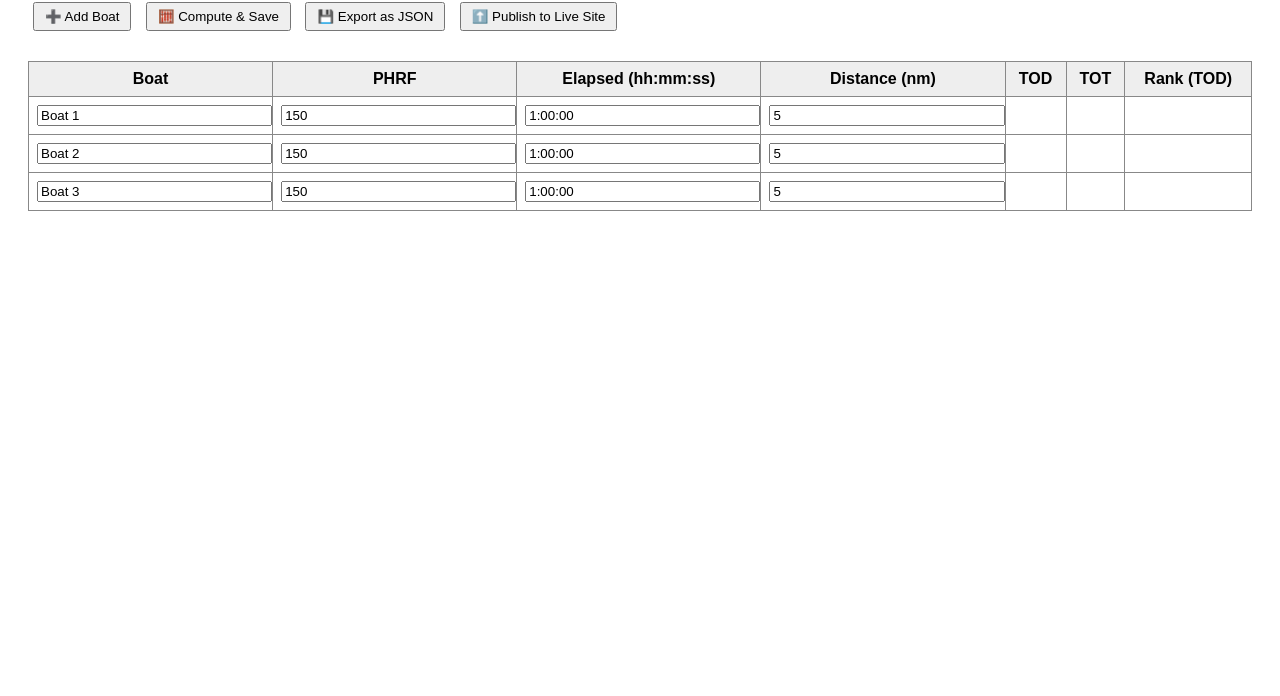
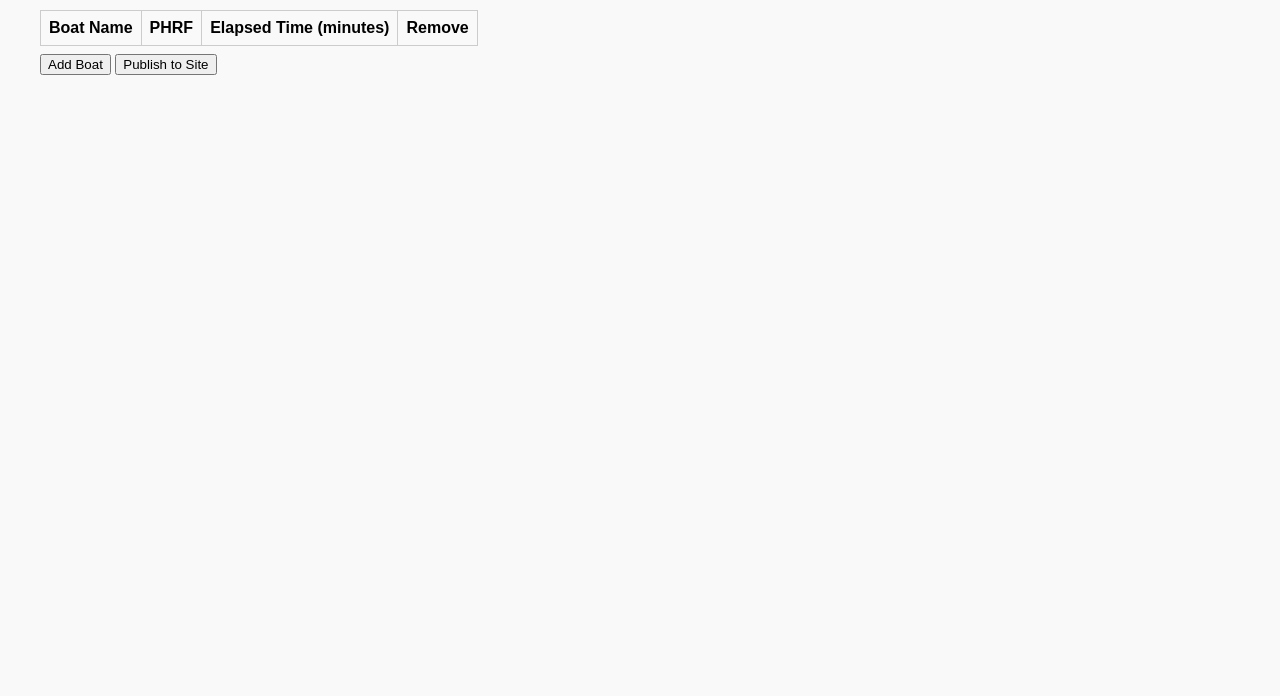
Before and after one commit to tenoneten/phrf-race-results, a plain HTML site: page admin-panel.html in a window 1280 px wide. Shown: the part 104-800 px from the top of the page. Drawn offline with Linux system fonts and the light colour scheme.

Commit message:
Simplify admin panel UI and connect publish button

```diff
--- a/admin-panel.html
+++ b/admin-panel.html
@@ -1,134 +1,98 @@
 <!DOCTYPE html>
-<html>
+<html lang="en">
 <head>
   <meta charset="UTF-8">
-  <title>PHRF Admin Panel</title>
+  <title>PHRF Race Admin Panel</title>
   <style>
-    body { font-family: sans-serif; padding: 20px; }
-    table { border-collapse: collapse; width: 100%; margin-top: 20px; }
-    th, td { border: 1px solid #888; padding: 8px; text-align: center; }
-    th { background: #eee; }
-    input { width: 100%; }
-    button { margin: 10px 5px; padding: 5px 10px; }
+    body {
+      font-family: sans-serif;
+      padding: 2rem;
+      background-color: #f9f9f9;
+    }
+    h1 {
+      margin-bottom: 1rem;
+    }
+    table, th, td {
+      border: 1px solid #ccc;
+      border-collapse: collapse;
+      padding: 0.5rem;
+    }
+    input {
+      width: 100px;
+    }
+    button {
+      margin: 0.5rem 0;
+    }
   </style>
 </head>
 <body>
-  <h2>Admin Panel – PHRF Race Calculator</h2>
-  <button onclick="addBoat()">➕ Add Boat</button>
-  <button onclick="computeAll()">🧮 Compute & Save</button>
-  <button onclick="exportResults()">💾 Export as JSON</button>
-  <button onclick="exportResultsAndRemind()">⬆️ Publish to Live Site</button>
-
-  <table id="fleet">
+  <h1>PHRF Race Results Admin Panel</h1>
+  <table id="boatsTable">
     <thead>
       <tr>
-        <th>Boat</th><th>PHRF</th><th>Elapsed (hh:mm:ss)</th>
-        <th>Distance (nm)</th><th>TOD</th><th>TOT</th><th>Rank (TOD)</th>
+        <th>Boat Name</th>
+        <th>PHRF</th>
+        <th>Elapsed Time (minutes)</th>
+        <th>Remove</th>
       </tr>
     </thead>
     <tbody></tbody>
   </table>
+  <button id="addBoatButton">Add Boat</button>
+  <button id="publishButton">Publish to Site</button>
 
   <script>
-    function parseHMS(s) {
-      const [h=0, m=0, s2=0] = s.split(':').map(Number);
-      return h * 3600 + m * 60 + s2;
+    const boatsTableBody = document.querySelector("#boatsTable tbody");
+
+    function addBoatRow(name = "", phrf = "", elapsed = "") {
+      const row = document.createElement("tr");
+      row.innerHTML = `
+        <td><input type="text" value="${name}" class="name"></td>
+        <td><input type="number" value="${phrf}" class="phrf"></td>
+        <td><input type="number" value="${elapsed}" class="elapsed"></td>
+        <td><button onclick="this.closest('tr').remove()">Remove</button></td>
+      `;
+      boatsTableBody.appendChild(row);
     }
 
-    function fmtHMS(sec) {
-      const h = Math.floor(sec / 3600),
-            m = Math.floor((sec % 3600) / 60),
-            s = Math.floor(sec % 60);
-      return `${h}:${m.toString().padStart(2, '0')}:${s.toString().padStart(2, '0')}`;
-    }
+    document.getElementById("addBoatButton").addEventListener("click", () => addBoatRow());
 
-    function addBoat() {
-      const tbody = document.querySelector('#fleet tbody');
-      const row = document.createElement('tr');
-      row.innerHTML = `
-        <td><input value="Boat ${tbody.rows.length + 1}"></td>
-        <td><input type="number" value="150"></td>
-        <td><input value="1:00:00"></td>
-        <td><input type="number" value="5"></td>
-        <td></td><td></td><td></td>
-      `;
-      tbody.appendChild(row);
-    }
+    document.getElementById("publishButton").addEventListener("click", async () => {
+      const rows = boatsTableBody.querySelectorAll("tr");
+      const boats = [];
 
-    function computeAll() {
-      const rows = [...document.querySelectorAll('#fleet tbody tr')];
-      const results = rows.map(row => {
-        const [nameInput, phrfInput, elapsedInput, distInput] =
-          row.querySelectorAll('input');
-        const name = nameInput.value;
-        const phrf = parseInt(phrfInput.value);
-        const elapsedStr = elapsedInput.value;
-        const elapsed = parseHMS(elapsedStr);
-        const distance = parseFloat(distInput.value);
+      for (const row of rows) {
+        const name = row.querySelector(".name").value.trim();
+        const phrf = parseInt(row.querySelector(".phrf").value);
+        const elapsed = parseFloat(row.querySelector(".elapsed").value);
+        if (!name || isNaN(phrf) || isNaN(elapsed)) continue;
 
-        const todT = elapsed - (phrf * distance);
-        const TCF = 650 / (550 + phrf);
-        const totT = elapsed * TCF;
+        const adjusted = elapsed + (phrf * elapsed / 60 / 60); // simplified correction
+        boats.push({ name, phrf, elapsed, adjusted: adjusted.toFixed(2) });
+      }
 
-        row.cells[4].innerText = fmtHMS(todT);
-        row.cells[5].innerText = fmtHMS(totT);
+      boats.sort((a, b) => a.adjusted - b.adjusted);
 
-        return {
-          name, phrf, elapsed: elapsedStr, distance,
-          todT: Math.max(0, Math.round(todT)),
-          totT: Math.max(0, Math.round(totT))
-        };
-      });
+      localStorage.setItem("raceResults", JSON.stringify(boats));
 
-      const sorted = [...results].sort((a, b) => a.todT - b.todT);
-      sorted.forEach((r, i) => {
-        const row = [...document.querySelectorAll('#fleet tbody tr')]
-          .find(tr => tr.querySelector('input').value === r.name);
-        row.cells[6].innerText = `#${i + 1}`;
-      });
+      try {
+        const response = await fetch("/.netlify/functions/publish", {
+          method: "POST",
+          headers: { "Content-Type": "text/plain" },
+          body: JSON.stringify(boats)
+        });
 
-      localStorage.setItem("raceResults", JSON.stringify(results));
-      alert("Results calculated and saved.");
-    }
-
-    function exportResults() {
-      const rows = [...document.querySelectorAll('#fleet tbody tr')];
-      const results = rows.map(row => {
-        const [nameInput, phrfInput, elapsedInput, distInput] =
-          row.querySelectorAll('input');
-        const name = nameInput.value;
-        const phrf = parseInt(phrfInput.value);
-        const elapsedStr = elapsedInput.value;
-        const elapsed = parseHMS(elapsedStr);
-        const distance = parseFloat(distInput.value);
-
-        const todT = elapsed - (phrf * distance);
-        const TCF = 650 / (550 + phrf);
-        const totT = elapsed * TCF;
-
-        return {
-          name, phrf, elapsed: elapsedStr, distance,
-          todT: Math.max(0, Math.round(todT)),
-          totT: Math.max(0, Math.round(totT))
+        if (response.ok) {
+          alert("Race results published successfully.");
+        } else {
+          const err = await response.text();
+          alert("Error publishing: " + err);
         }
-    function exportResultsAndRemind() {
-  	exportResults();
-  	alert("✅ Results downloaded as results.json.\n\n📌 Now open Terminal and run:\n\n  git add results.json\n  git commit -m \"Updated results\"\n  git push\n\nto publish the updated race results.");
-}
-      });
-
-
-      const blob = new Blob([JSON.stringify(results, null, 2)], {
-        type: "application/json"
-      });
-      const a = document.createElement("a");
-      a.href = URL.createObjectURL(blob);
-      a.download = "results.json";
-      a.click();
-    }
-
-    // Preload 3 boats
-    addBoat(); addBoat(); addBoat();
+      } catch (err) {
+        console.error(err);
+        alert("Failed to publish results.");
+      }
+    });
   </script>
 </body>
 </html>
```
Also changed, not shown: results.json (+2 -8 lines).
